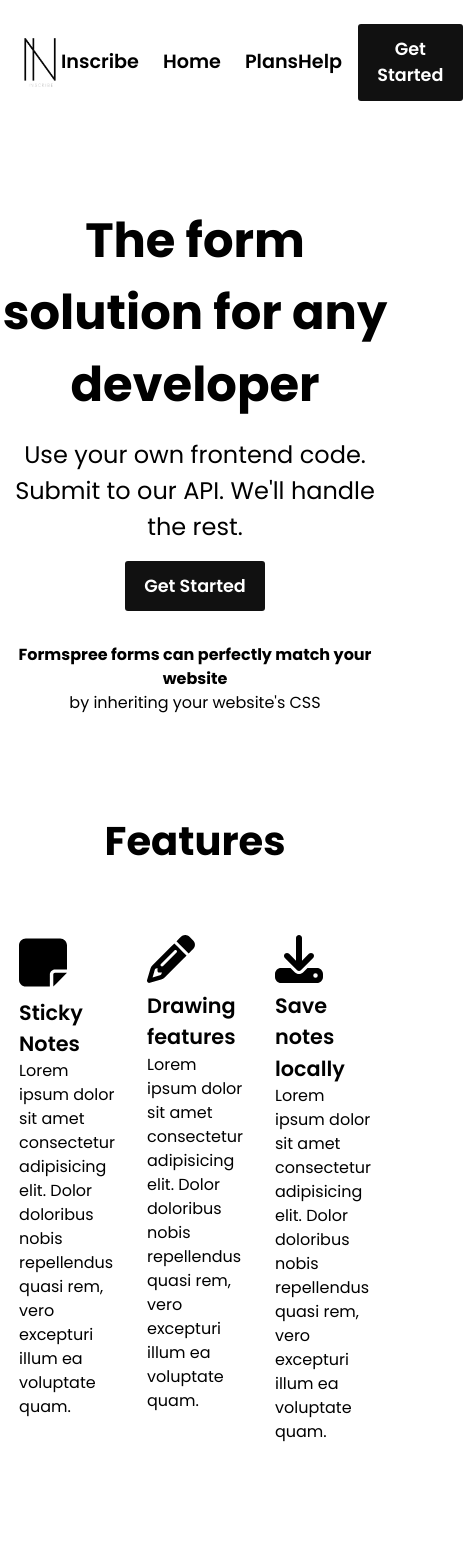
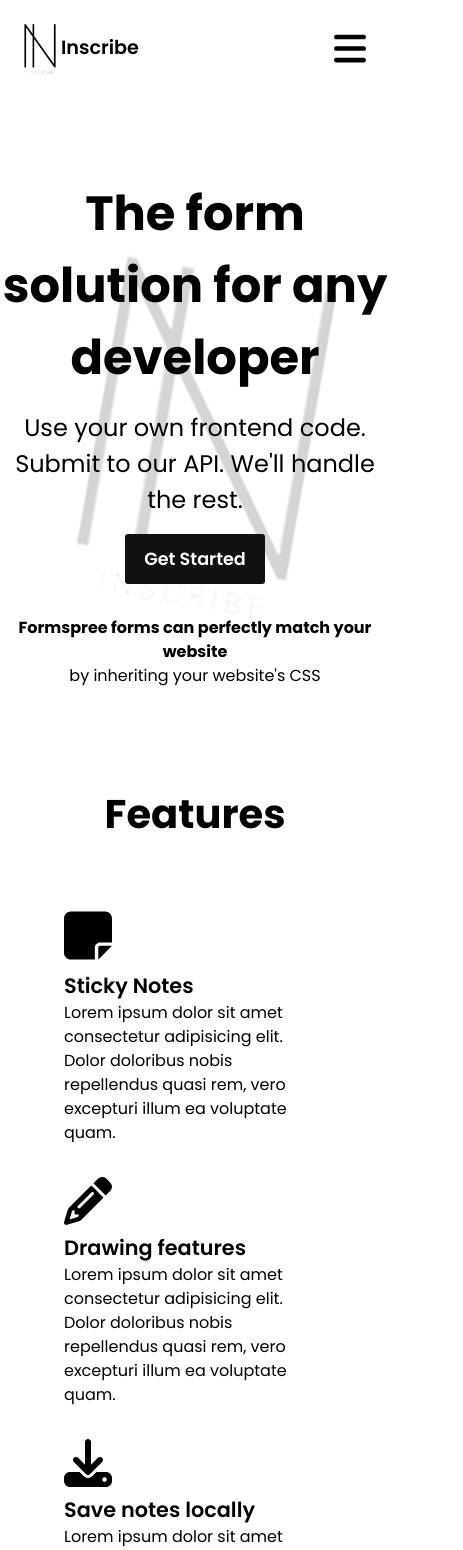
Before and after one commit to mofopeadegoke/Inscribe-Website, a React (Create React App) app in the folder react-app/: page /home in a window 390 px wide. Shown: the top 1550 px of the page, 463 px wide, since content can reach past the window. Built offline with nearby package versions, Linux system fonts and the light colour scheme.

Commit message:
Web and Mobile view almost done

```diff
--- a/react-app/public/index.html
+++ b/react-app/public/index.html
@@ -24,7 +24,7 @@
       work correctly both with client-side routing and a non-root public URL.
       Learn how to configure a non-root public URL by running `npm run build`.
     -->
-    <title>React App</title>
+    <title>Inscribe</title>
   </head>
   <body>
     <noscript>You need to enable JavaScript to run this app.</noscript>
--- a/react-app/src/App.css
+++ b/react-app/src/App.css
@@ -11,3 +11,6 @@
 button {
   cursor: pointer;
 }
+body {
+  overflow-x: hidden;
+}
--- a/react-app/src/components/nav.jsx
+++ b/react-app/src/components/nav.jsx
@@ -1,20 +1,68 @@
 import Logo from "../images/logoNoBgNPad.png";
-import "../styles/nav.css"
+import "../styles/nav.css";
+import "../styles/responsive.css";
 import Button from "./button";
+import bars from "../images/bars.svg";
+import { useEffect } from "react";
 export default function Navbar() {
+    useEffect(() => {
+        const desktopEls = document.querySelectorAll(".onDesktop");
+        const mobileEls = document.querySelectorAll(".onMobile");
+        const barEl = document.querySelector(".bar");
+        const mobileNavEl = document.querySelector("div.links");
+        let isMobNav = false;
+        if (window.innerWidth <= 1000) {
+                desktopEls.forEach(el => {
+                    el.style.display = "none";
+                });
+                mobileEls.forEach(el => {
+                    el.style.display = "block";
+                })
+        }
+        window.addEventListener('resize', () => {
+            if (window.innerWidth <= 1000) {
+                desktopEls.forEach(el => {
+                    el.style.display = "none";
+                });
+                mobileEls.forEach(el => {
+                    el.style.display = "block";
+                })
+            } else {
+               desktopEls.forEach(el => {
+                    el.style.display = "block";
+                });
+                mobileEls.forEach(el => {
+                    el.style.display = "none";
+                })
+            }
+        })
+        barEl.addEventListener("click", (e) => {
+            e.stopImmediatePropagation()
+            mobileNavEl.classList.toggle('show');
+        })
+    }, [])
     return (
         <>
             <nav className="navbar">
                 <ul className="left-side">
                     <li className="imgLi"><img src={Logo} alt="The color-inverted form of the Inscribe Logo" /> <span>Inscribe</span></li>
-                    <li>Home</li>
-                    <li>Plans</li>
+                    <li className="onDesktop">Home</li>
+                    <li className="onDesktop">Plans</li>
                 </ul>
                 <ul className="right-side">
-                    <li>Help</li>
-                    <li><Button className="sc-btn inv-sc-btn" value="Get Started"/></li>
+                    <li className="onDesktop">Help</li>
+                    <li className="onDesktop"><Button className="sc-btn inv-sc-btn" value="Get Started"/></li>
+                    <img src={bars} alt="Three black horizontal bars" className="onMobile bar"/>
                 </ul>
             </nav>
+            <div className="links">
+                <ul>
+                    <li><a href="#">Home</a></li>
+                    <li><a href="#">Plans</a></li>
+                    <li><a href="#">Help</a></li>
+                    <li><a href="#">Get Started</a></li>
+                </ul>
+            </div>
         </>
     )
 }
--- a/react-app/src/pages/home.jsx
+++ b/react-app/src/pages/home.jsx
@@ -1,5 +1,7 @@
 import Navbar from "../components/nav"
 import "../styles/home.css";
+import "../styles/responsive.css";
+import { useEffect } from "react";
 import Button from "../components/button";
 import stickyNote from "../images/note-sticky.svg";
 import pencil from "../images/pencil.svg";
@@ -12,17 +14,25 @@ import Logo from "../images/logoNoBgNPad.png";
 import facebook from "../images/facebookGray.svg";
 import instagram from "../images/instagramGray.svg";
 import xTwitter from "../images/xGray.svg";
+// Importing Animate on Scroll
+import Aos from "aos";
+import "aos/dist/aos.css";
 
 export default function Home() {
+    useEffect(() => {
+        Aos.init({duration: 1000});
+    }, [])
     return (
         <>
             <Navbar />
             <article className="introSection">
                 <article className="content">
-                    <h1>The form solution for any developer</h1>
-                    <p>Use your own frontend code. Submit to our API. We'll handle the rest.</p>
-                    <Button className="sc-btn inv-sc-btn" value="Get Started"/>
-                    <article className="psSection">
+                    <h1 data-aos="fade-down">The form solution for any developer</h1>
+                    <p data-aos="fade-up">Use your own frontend code. Submit to our API. We'll handle the rest.</p>
+                    <article data-aos="fade-left">
+                        <Button className="sc-btn inv-sc-btn" value="Get Started"/>
+                    </article>
+                    <article className="psSection" data-aos="fade-up">
                         <b>Formspree forms can perfectly match your website</b>
                         <p>by inheriting your website's CSS</p>
                     </article>
@@ -31,28 +41,28 @@ export default function Home() {
             <article className="features">
                 <h2>Features</h2>
                 <article className="featuresContainer">
-                    <article className="feature">
+                    <article className="feature" data-aos={(window.innerWidth <= 1000) ? "fade-right" : "fade-up"}>
                         <img src={stickyNote} alt="A sticky note icon" />
                         <p className="feahead">Sticky Notes</p>
                         <p>Lorem ipsum dolor sit amet consectetur adipisicing elit. Dolor doloribus nobis repellendus quasi rem, vero excepturi illum ea voluptate quam.</p>
                     </article>
-                    <article className="feature">
+                    <article className="feature" data-aos={(window.innerWidth <= 1000) ? "fade-left" : "fade-up"}>
                         <img src={pencil} alt="A pencil icon" />
                         <p className="feahead">Drawing features</p>
                         <p>Lorem ipsum dolor sit amet consectetur adipisicing elit. Dolor doloribus nobis repellendus quasi rem, vero excepturi illum ea voluptate quam.</p>
                     </article>
-                    <article className="feature">
+                    <article className="feature" data-aos={(window.innerWidth <= 1000) ? "fade-right" : "fade-up"}>
                         <img src={download} alt="A download icon" />
                         <p className="feahead" role="heading" aria-roledescription="heading">Save notes locally</p>
                         <p>Lorem ipsum dolor sit amet consectetur adipisicing elit. Dolor doloribus nobis repellendus quasi rem, vero excepturi illum ea voluptate quam.</p>
                     </article>
                 </article>
             </article>
-            <article className="plans">
+            <article className="plans" data-aos="fade-up">
                 <h2>Inscribe Plans</h2>
                 <p>Lorem ipsum dolor, sit amet consectetur adipisicing elit. Excepturi illo fugiat qui nisi aliquam sit dolor nihil laborum exercitationem distinctio?</p>
                 <article className="plan-details">
-                    <article className="freePlan">
+                    <article className="freePlan" data-aos={(window.innerWidth <= 1000) ? "fade-up" : "fade-right"}>
                         <article className="priceSection">
                             <p role="heading" aria-roledescription="heading">Inscribe Free</p>
                             <p><span className="lg">Free</span></p>
@@ -69,7 +79,7 @@ export default function Home() {
                             </ul>
                         </article>
                     </article>
-                    <article className="premiumPlan">
+                    <article className="premiumPlan" data-aos={(window.innerWidth <= 1000) ? "fade-up" : "fade-left"}>
                         <article className="priceSection">
                             <p role="heading" aria-roledescription="heading">Inscribe Premium</p>
                             <p><span className="lg">$2.99</span>/mo</p>
@@ -87,14 +97,14 @@ export default function Home() {
                     </article>
                 </article>
             </article>
-            <article className="trustedSection">
+            <article className="trustedSection" data-aos="flip-left">
                 <article className="container">
                     <p>Trusted by 1500+ users across Chrome and Edge with 4000+ installs.</p>
                 </article>
             </article>
             <article className="howItWorks">
-                <img src={completed} alt="An illustraions of a person chechong boxes" />
-                <article className="content">
+                <img src={completed} alt="An illustraions of a person chechong boxes" data-aos="fade-right"/>
+                <article className="content" data-aos="fade-left">
                     <h2>How it works</h2>
                     <p>Lorem ipsum dolor sit amet consectetur adipisicing elit. Repudiandae corrupti voluptatum unde! Debitis, voluptatum sed quod sequi recusandae rerum quia explicabo dolore nulla obcaecati reprehenderit non velit, suscipit doloremque incidunt.</p>
                     <ul>
@@ -106,7 +116,7 @@ export default function Home() {
                     <p>For more information <a href="#">Check out our Instagram page</a></p>
                 </article>
             </article>
-            <article className="helpSection">
+            <article className="helpSection" data-aos="fade-up">
                 <article className="socialLinks">
                     <img src={Logo} alt="Inscribe Logo" />
                     <h2>Lorem ipsum dolor sit amet consectetur adipisicing elit. A, tempora!</h2>
--- a/react-app/src/styles/home.css
+++ b/react-app/src/styles/home.css
@@ -4,6 +4,10 @@ article.introSection {
     justify-content: center;
     align-items: center;
     text-align: center;
+    background: url(../images//fadedAngledLogo.png);
+    background-size: contain;
+    background-position: center center;
+    background-repeat: no-repeat;
 }
 
 article.introSection .content {
@@ -29,11 +33,11 @@ article.features h2, article.plans h2 {
     text-align: center;
     margin-bottom: 1rem;
 }
-article.features .featuresContainer {
-    display: flex;
-    flex-direction: row;
-    justify-content: center;
-    column-gap: 2rem;
+.features .featuresContainer {
+    display: grid;
+    grid-template-columns: auto auto auto;
+    grid-template-rows: auto;
+    gap: 2rem;
     padding: 3rem 4rem;
 }
 article.features .feahead {
@@ -52,7 +56,7 @@ article.plans > p {
 article.plans img {
     width: 1.5rem;
 }
-article.plans .plan-details {
+.plans .plan-details {
     display: grid;
     grid-template-columns: 25% 25%;
     grid-template-rows: auto;
@@ -127,7 +131,7 @@ article.trustedSection {
     margin-block: 5rem;
     padding-inline: 4rem
 }
-article.trustedSection article.container {
+.trustedSection article.container {
     background-color: #111;
     border-radius: 1rem;
     color: #fff;
@@ -136,7 +140,7 @@ article.trustedSection article.container {
     padding: 5rem 3rem;
     text-align: center;
 }
-article.howItWorks {
+.howItWorks {
     display: grid;
     grid-template-columns: 40% 60%;
     grid-template-rows: auto;
@@ -163,7 +167,7 @@ article.howItWorks ul {
 article.helpSection img{
     width: 1.8rem;
 }
-article.helpSection {
+.helpSection {
     display: grid;
     grid-template-columns: 30% 15% 25%;
     grid-template-rows: auto;
--- a/react-app/src/styles/nav.css
+++ b/react-app/src/styles/nav.css
@@ -27,3 +27,40 @@ nav.navbar ul li{
 nav.navbar ul.left-side {
     column-gap: 1.5rem;
 }
+.links {
+    transform: scale(0);
+    transform-origin: top;
+    transition: 0.5s all ease;
+    display: none;
+}
+.show {
+    transform: scale(1);
+    display: inline;
+}
+.links ul {
+    border: 2px solid;
+    list-style: none;
+}
+.links ul li {
+    padding: 5px 10px;
+    transition: 0.3s all ease-in;
+    cursor: pointer;
+}
+.links ul li:hover {
+    background-color: #ccc;
+}
+.links ul li a {
+    color: #000;
+    text-decoration: none;
+    display: inline-block;
+    width: 100%;
+}
+.links ul li:not(:last-child) {
+    border-bottom: 1px solid;
+}
+.onMobile {
+    display: none;
+}
+.bar {
+    cursor: pointer;
+}
--- /dev/null
+++ b/react-app/src/styles/responsive.css
@@ -0,0 +1,49 @@
+@media all and (max-width: 1000px) {
+    article.helpSection {
+        grid-template-columns: 55% 20%;
+        grid-template-rows: auto auto;
+        row-gap: 2rem;
+        justify-content: space-between;
+        margin-top: 5rem;
+        margin-block: 5rem;
+        /* background: url(../images//fadedAngledLogo.png);
+        background-size: contain;
+        background-position: center center;
+        background-repeat: no-repeat; */
+
+    }
+    article.contactUs {
+        grid-column: 1 / span 2;
+        text-align: center;
+    }
+    article.howItWorks {
+        grid-template-rows: auto auto;
+        grid-template-columns: auto;
+        row-gap: 2rem;
+        margin-bottom: 5rem;
+    }
+    article.trustedSection article.container {
+        padding: 4rem 2rem;
+        font-size: 2.2rem;
+    }
+    article.plans .plan-details {
+        grid-template-columns: auto;
+        grid-template-rows: auto auto;
+        row-gap: 2rem;
+    }
+    article.plans {
+        margin-bottom: 10rem;
+    }
+    article.introSection h1 {
+        font-size: 2.5rem;
+    }
+    article.introSection h1+p {
+        font-size: 1.2rem;
+    }
+}
+@media all and (max-width: 800px) {
+    article.features .featuresContainer {
+        grid-template-columns: auto;
+        grid-template-rows: auto auto auto;
+    }
+}
```
Also changed, not shown: react-app/src/images/bars.svg (added), 1 other file (tests, documents, lock files or other folders).
